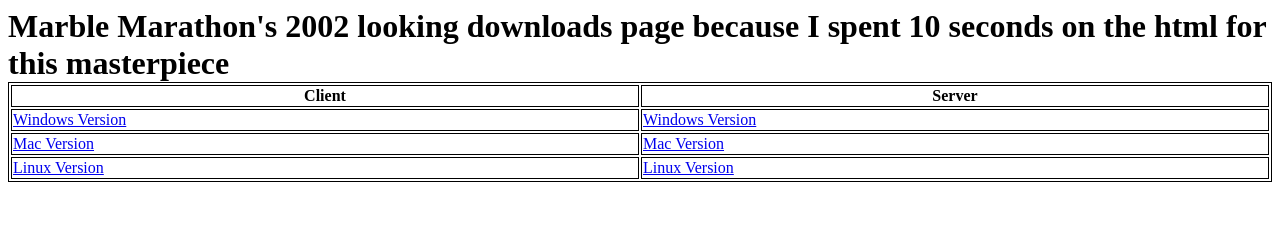
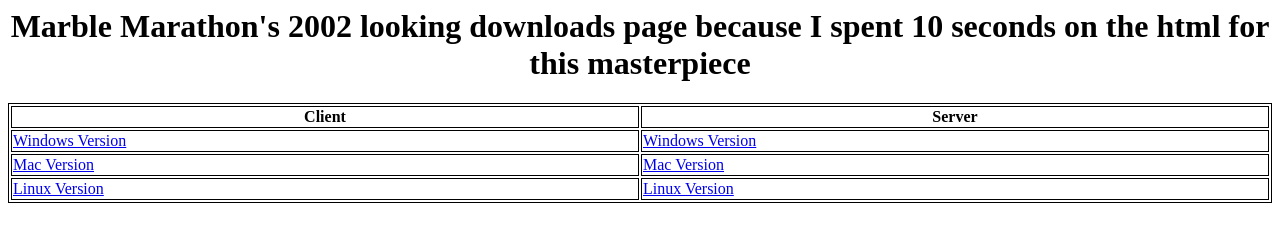
Before and after one commit to AlexWalburg/MarbleMarathon, a plain HTML site: page index.html in a window 1280 px wide. Drawn offline with Linux system fonts and the light colour scheme.

Commit message:
centered the title!

```diff
--- a/index.html
+++ b/index.html
@@ -13,7 +13,7 @@
 	</style>
 </head>
 <body>
-	<h1>Marble Marathon's 2002 looking downloads page because I spent 10 seconds on the html for this masterpiece</h>
+	<center><h1>Marble Marathon's 2002 looking downloads page because I spent 10 seconds on the html for this masterpiece</h1></center>
 	<table style="width:100%">
 		<tr>
 			<th>Client</th>
```
